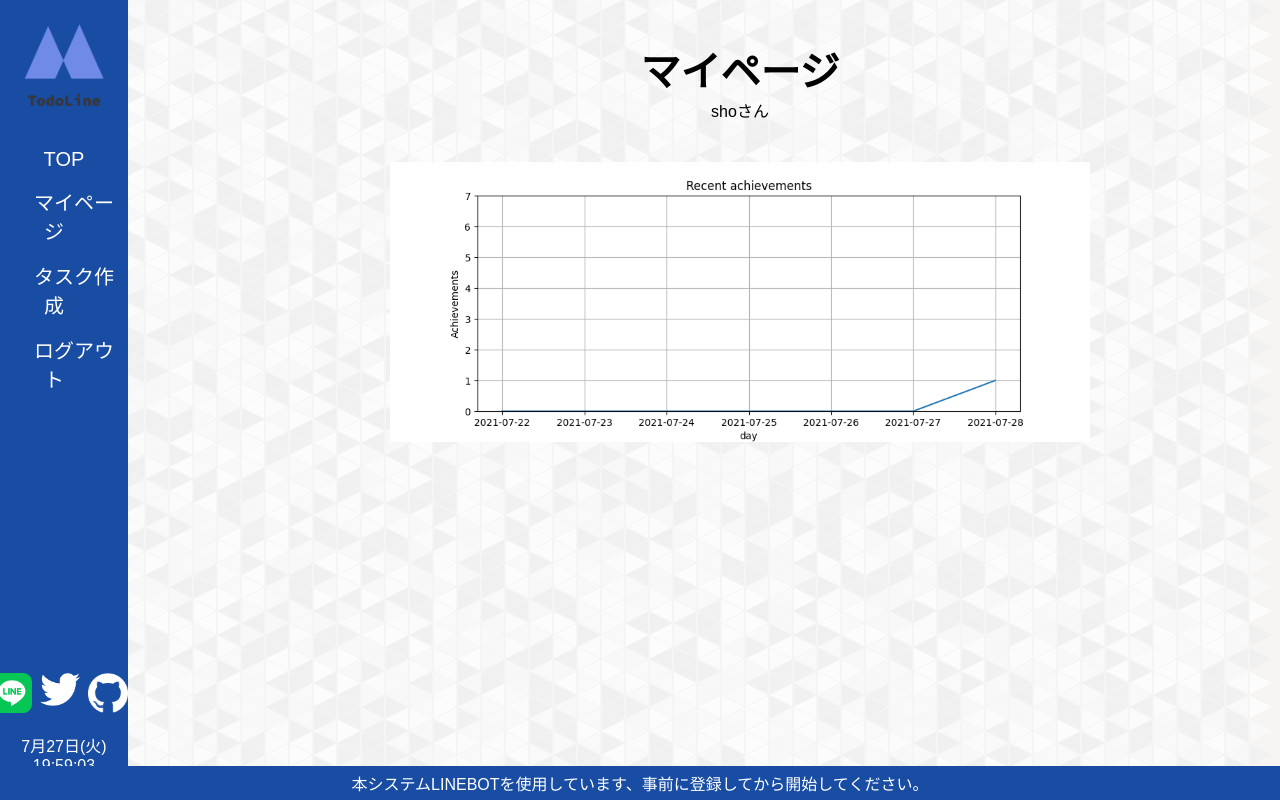
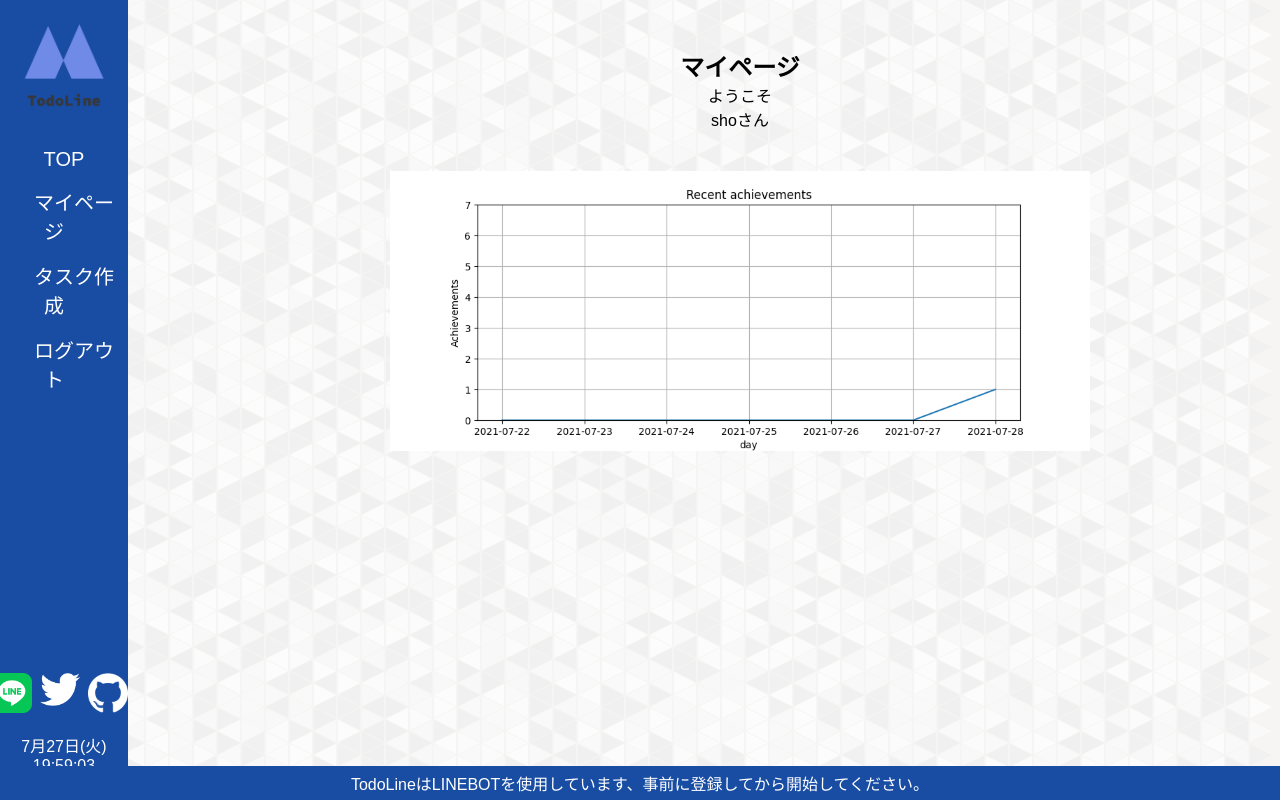
Before and after one commit to ShoKatsuki06/flask-todo-app, a Flask app: page /mypage in a window 1280 px wide. Run offline with Flask 2, Linux system fonts and the light colour scheme; the visitor is signed in with stand-in values (Sample User, id 1).

Commit message:
ちょい追記
といってもほんとちょい

```diff
--- a/static/css/style.css
+++ b/static/css/style.css
@@ -91,11 +91,14 @@ footer {
   /* background: #fff; */
   font-size: 5vh;
 }
+.top h1 {
+  font-size: 3vh;
+  margin-top: 1vh;
+}
 .top table {
   margin: auto;
   margin-top: 10vh;
 }
-
 .top img {
   width: auto;
   margin-top: 5vh;
--- a/templates/base.html
+++ b/templates/base.html
@@ -37,7 +37,7 @@
     </div>
   </main>
 <footer>
-  <p>本システムLINEBOTを使用しています、事前に登録してから開始してください。</p>
+  <p>TodoLineはLINEBOTを使用しています、事前に登録してから開始してください。</p>
 </footer>
 </section>
 </html>
--- a/templates/mypage.html
+++ b/templates/mypage.html
@@ -3,6 +3,7 @@
 {% block body %}
 <div class="top">
   <h1>マイページ</h1>
+  <p>ようこそ</p>
   <p>{{ name }}さん</p>
   <p><img src="{{ url_for('static',filename='img/f_gragh{}.png'.format(name)) }}"></p>
 </div>
```
